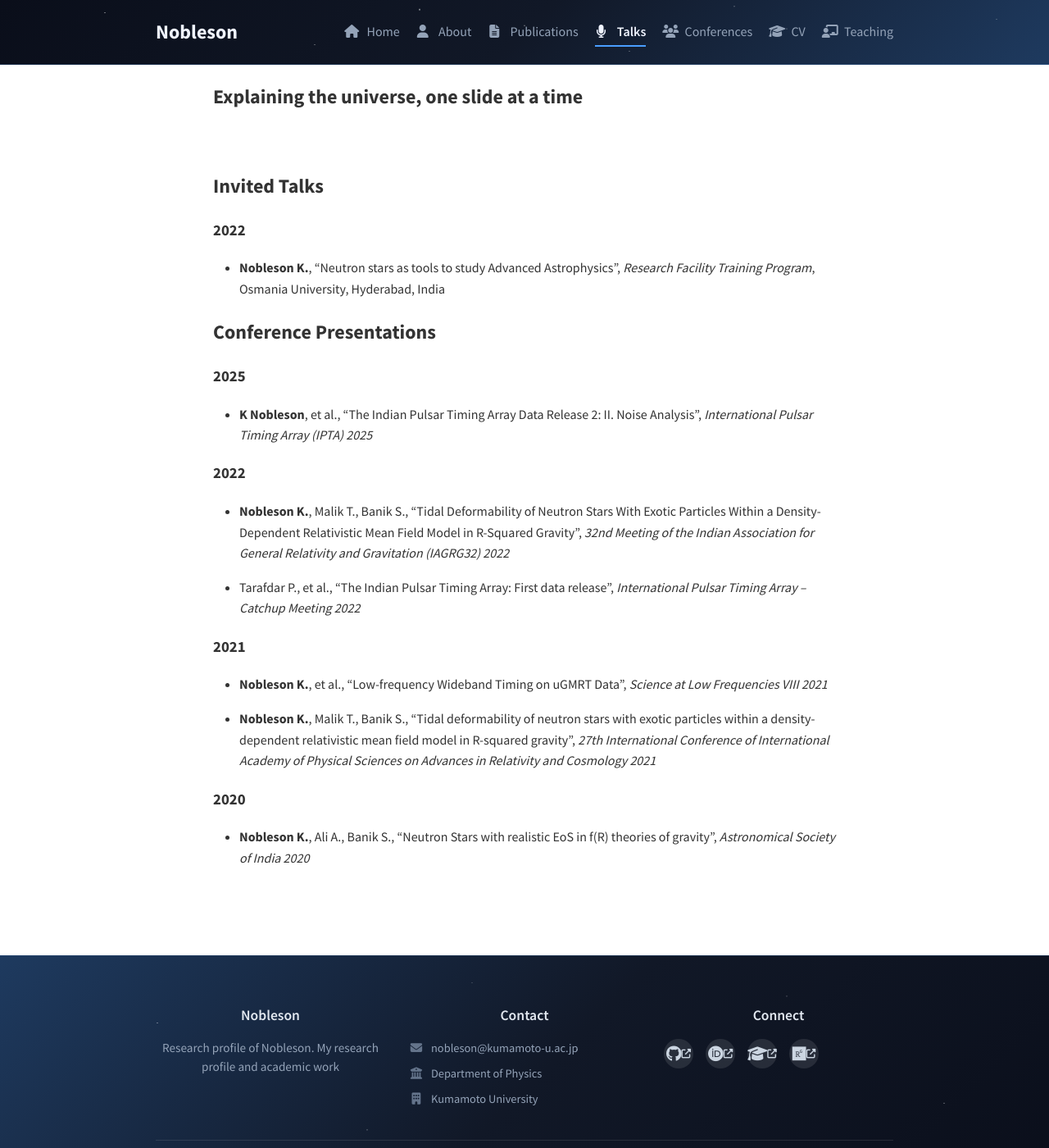
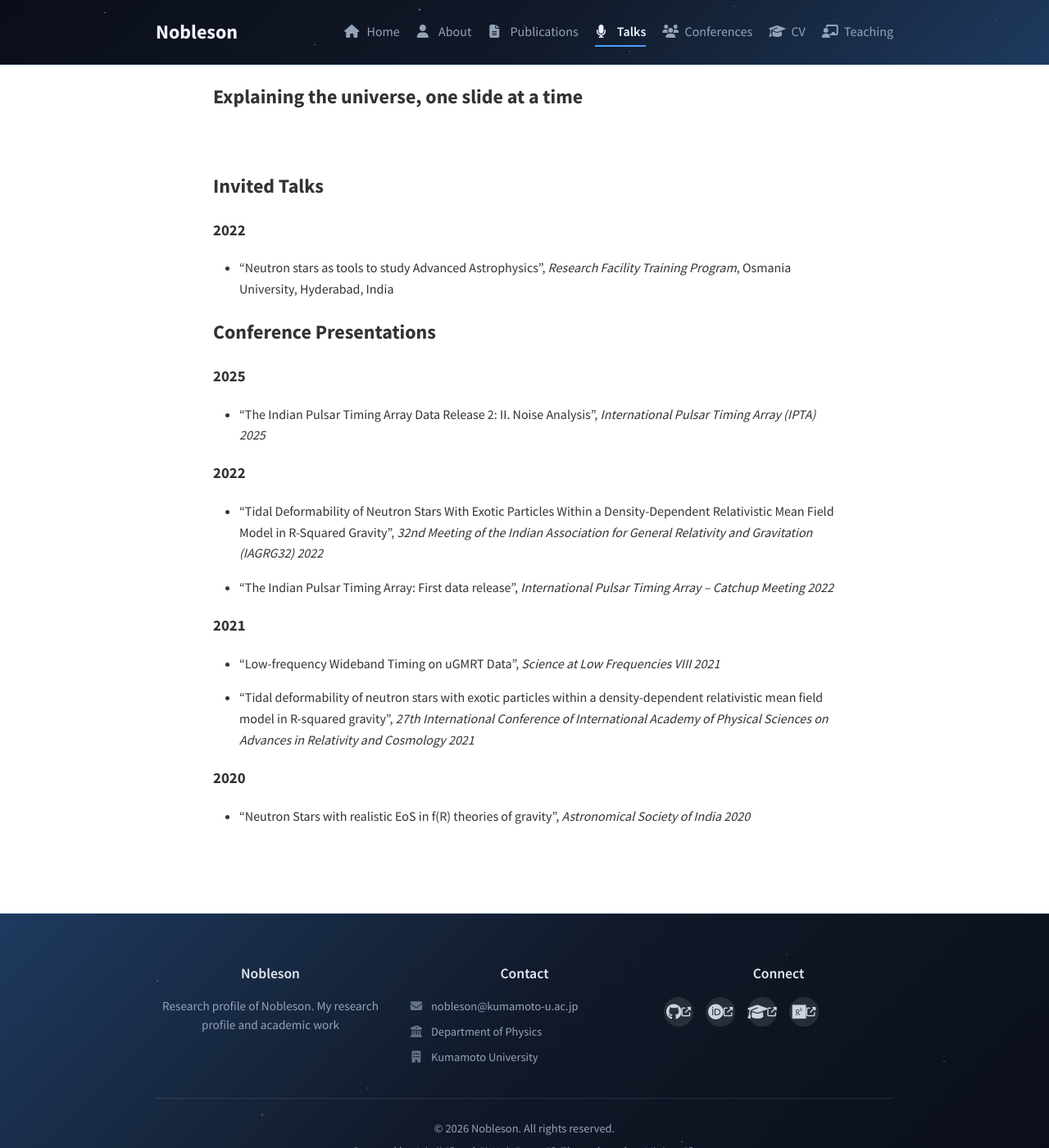
Before and after one commit to nobleson-phy/nobleson-phy.github.io, a Jekyll site: the page built from talks.md, in a window 1280 px wide and 1400 px high. Shown: the whole window at 82% size. Built offline with Jekyll 4.4.1, drawn with Linux system fonts in a browser that asks for light colours; some web fonts are replaced.

Commit message:
Update talks.md

```diff
--- a/talks.md
+++ b/talks.md
@@ -7,22 +7,22 @@ permalink: /talks/
 ## Invited Talks
 
 ### 2022
-- **Nobleson K.**, "Neutron stars as tools to study Advanced Astrophysics", *Research Facility Training Program*, Osmania University, Hyderabad, India
+- "Neutron stars as tools to study Advanced Astrophysics", *Research Facility Training Program*, Osmania University, Hyderabad, India
 
 ## Conference Presentations
 
 ### 2025
-- **K Nobleson**, et al., "The Indian Pulsar Timing Array Data Release 2: II. Noise Analysis", *International Pulsar Timing Array (IPTA) 2025*
+-  "The Indian Pulsar Timing Array Data Release 2: II. Noise Analysis", *International Pulsar Timing Array (IPTA) 2025*
 
 ### 2022
-- **Nobleson K.**, Malik T., Banik S., "Tidal Deformability of Neutron Stars With Exotic Particles Within a Density-Dependent Relativistic Mean Field Model in R-Squared Gravity", *32nd Meeting of the Indian Association for General Relativity and Gravitation (IAGRG32) 2022*
+- "Tidal Deformability of Neutron Stars With Exotic Particles Within a Density-Dependent Relativistic Mean Field Model in R-Squared Gravity", *32nd Meeting of the Indian Association for General Relativity and Gravitation (IAGRG32) 2022*
 
-- Tarafdar P., et al., "The Indian Pulsar Timing Array: First data release", *International Pulsar Timing Array -- Catchup Meeting 2022*
+- "The Indian Pulsar Timing Array: First data release", *International Pulsar Timing Array -- Catchup Meeting 2022*
 
 ### 2021
-- **Nobleson K.**, et al., "Low-frequency Wideband Timing on uGMRT Data", *Science at Low Frequencies VIII 2021*
+- "Low-frequency Wideband Timing on uGMRT Data", *Science at Low Frequencies VIII 2021*
 
-- **Nobleson K.**, Malik T., Banik S., "Tidal deformability of neutron stars with exotic particles within a density-dependent relativistic mean field model in R-squared gravity", *27th International Conference of International Academy of Physical Sciences on Advances in Relativity and Cosmology 2021*
+- "Tidal deformability of neutron stars with exotic particles within a density-dependent relativistic mean field model in R-squared gravity", *27th International Conference of International Academy of Physical Sciences on Advances in Relativity and Cosmology 2021*
 
 ### 2020
-- **Nobleson K.**, Ali A., Banik S., "Neutron Stars with realistic EoS in f(R) theories of gravity", *Astronomical Society of India 2020*
+- "Neutron Stars with realistic EoS in f(R) theories of gravity", *Astronomical Society of India 2020*
```
